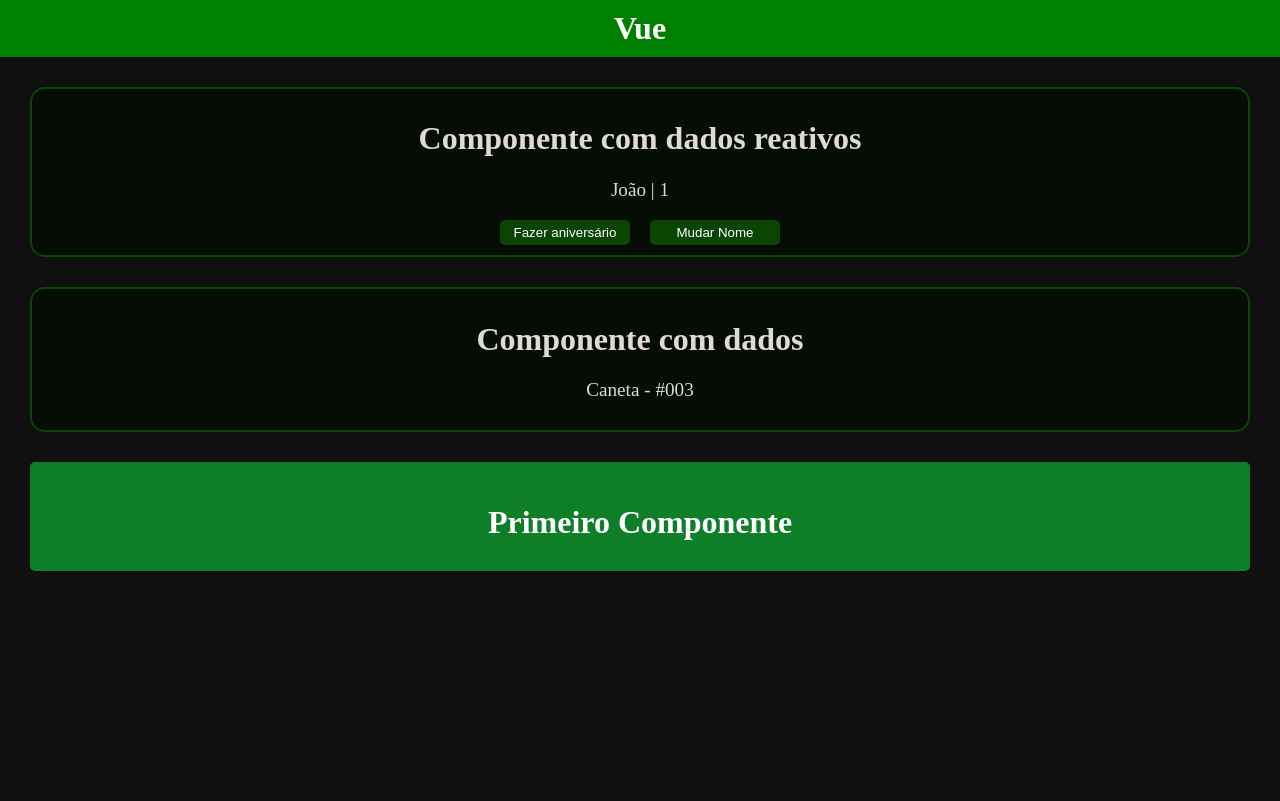
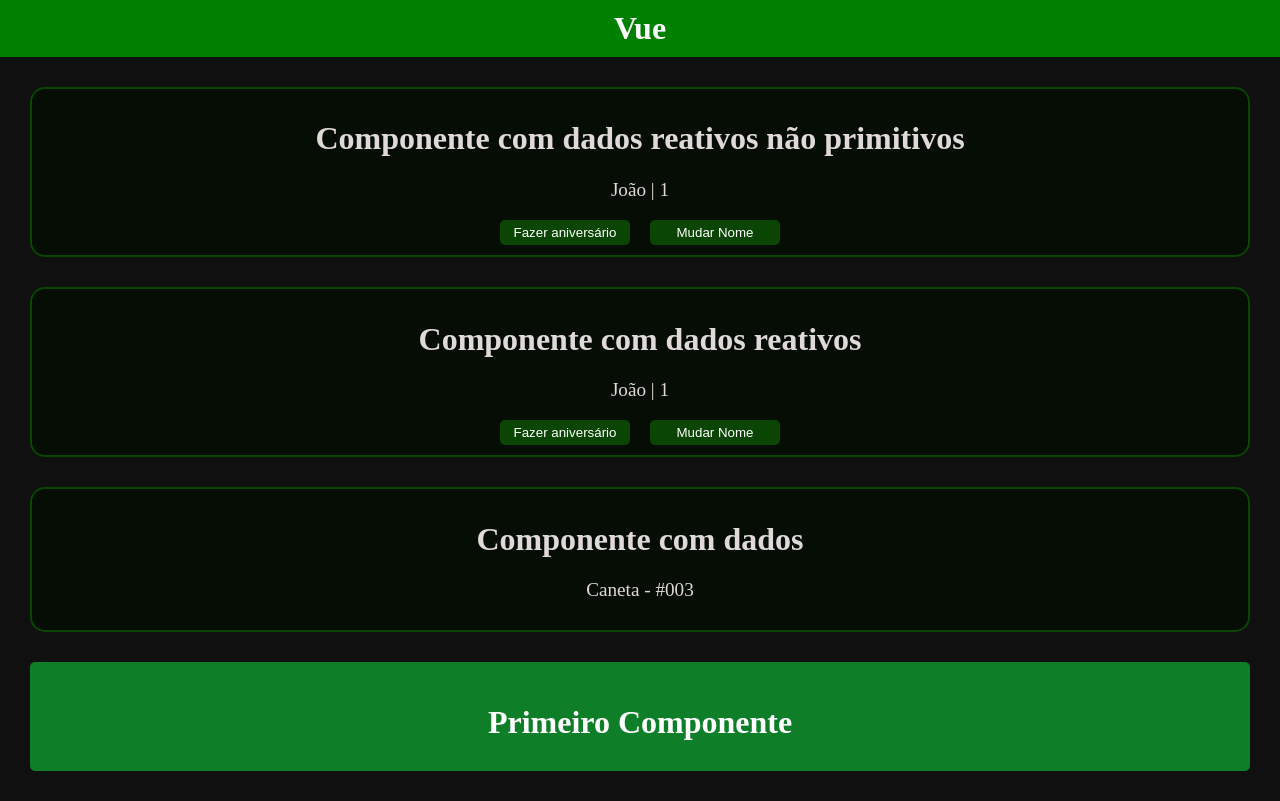
Before and after one commit to andrewschiozo/cod3r-masterclass-vuejs, a Vue app: page / in a window 1280 px wide. Built offline with nearby package versions, Linux system fonts and the light colour scheme.

Commit message:
feat: componente com dados reativos não primitivos (objeto pessoa)

```diff
--- a/src/App.vue
+++ b/src/App.vue
@@ -1,6 +1,7 @@
 <script setup>
 import ComDados from './components/ComDados.vue';
 import ComDadosReativos from './components/ComDadosReativos.vue';
+import ComDadosReativosNaoPrimitivos from './components/ComDadosReativosNaoPrimitivos.vue';
 import PrimeiroComponente from './components/PrimeiroComponente.vue';
 </script>
 
@@ -8,6 +9,7 @@
   <header>
     Vue
   </header>
+  <ComDadosReativosNaoPrimitivos />
   <ComDadosReativos />
   <ComDados />
   <PrimeiroComponente />
--- /dev/null
+++ b/src/components/ComDadosReativosNaoPrimitivos.vue
@@ -0,0 +1,29 @@
+<template>
+    <div class="componente">
+        <h1>Componente com dados reativos não primitivos</h1>
+        <p>{{ pessoa.nome }} | {{ pessoa.idade }}</p>
+        <button @click="fazerAniversario()">Fazer aniversário</button>
+        <!-- @ é um alias para v-on: -->
+        <button @click="mudarNome">Mudar Nome</button>
+    </div>
+</template>
+
+<script setup>
+    // o ref permite a utilização de variáveis reativas
+    import { reactive } from 'vue'
+
+    const pessoa = reactive({
+        nome: 'João',
+        idade: 1
+    })
+
+
+    function fazerAniversario() {
+        pessoa.idade++
+    }
+
+    function mudarNome() {
+        pessoa.nome = pessoa.nome === 'João' ? 'Vicente' : 'João'
+    }
+
+</script>
```
